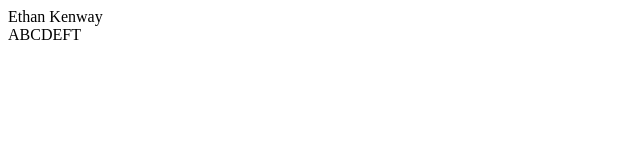
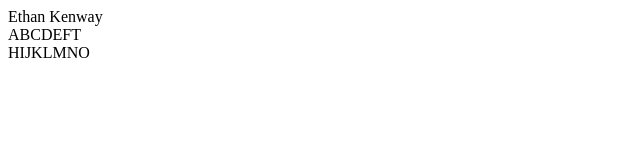
Before and after one commit to BLUEWHALE10/BLUEWHALE10.github.io, a plain HTML site: page index.html in a window 1280 px wide. Shown: the whole page, without its empty margins (0-640 px from the left). Drawn offline with Linux system fonts and the light colour scheme.

Commit message:
Update index.html
test2

```diff
--- a/index.html
+++ b/index.html
@@ -1,2 +1,3 @@
 <h> Ethan Kenway </h>
 <div> ABCDEFT </div>
+<div> HIJKLMNO</div>
```
